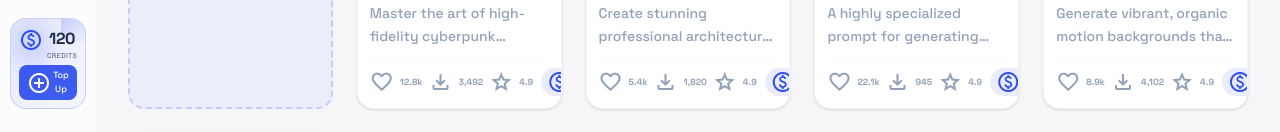
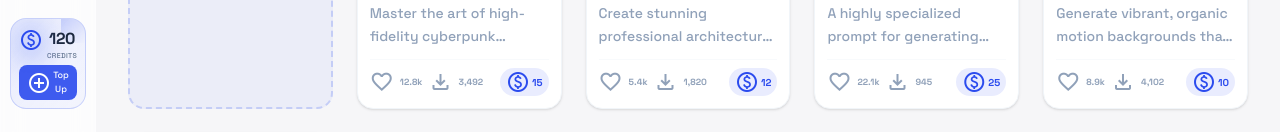
Before and after one commit to khushi-1907/PromptMarket-UI, a Next.js app: page /profile in a window 1280 px wide. Shown: the part 642-774 px from the top of the page. Built offline with nearby package versions, Linux system fonts and the light colour scheme; grey boxes are pictures that could not be loaded.

Commit message:
Made some changes

```diff
--- a/src/app/page.tsx
+++ b/src/app/page.tsx
@@ -290,7 +290,7 @@ export default function Home() {
       {/* Desktop Layout: Main Content with Sidebar */}
       <div className="flex flex-1">
         {/* Main Content Area */}
-        <main className="flex-1 overflow-y-auto h-screen custom-scrollbar transition-all duration-300 lg:ml-16">
+        <main className="flex-1 transition-all duration-300 lg:ml-16">
           <div className="w-full px-4 sm:px-6 lg:px-8">
             {/* Mobile Top Navigation */}
             <nav className="lg:hidden sticky top-0 z-50 w-full glass-effect border-b border-white/20 mb-4">
--- a/src/app/post-prompt/page.tsx
+++ b/src/app/post-prompt/page.tsx
@@ -277,7 +277,6 @@ export default function PostPrompt() {
                       <span className="text-xs font-bold text-slate-600">John Doe</span>
                     </div>
                     <div className="flex items-center gap-1 text-xs font-bold text-slate-400">
-                      <span className="material-symbols-outlined text-[16px] text-yellow-500 fill-[1]">star</span>
                       <span className="text-slate-700 text-xs">New</span>
                     </div>
                   </div>
--- a/src/app/profile/page.tsx
+++ b/src/app/profile/page.tsx
@@ -237,8 +237,6 @@ export default function Profile() {
                                                     <span className="text-[6px] xs:text-[7px] sm:text-[9px] font-bold leading-none">{prompt.impact}</span>
                                                     <span className="material-symbols-outlined text-[8px] xs:text-[10px] sm:text-[12px]">download</span>
                                                     <span className="text-[6px] xs:text-[7px] sm:text-[9px] font-bold leading-none">{prompt.sales || '840'}</span>
-                                                    <span className="material-symbols-outlined text-[8px] xs:text-[10px] sm:text-[12px]">star</span>
-                                                    <span className="text-[6px] xs:text-[7px] sm:text-[9px] font-bold leading-none">4.9</span>
                                                 </div>
                                                 <div className="flex items-center gap-0.5 bg-primary/10 px-1.5 py-0.5 rounded-full flex-shrink-0">
                                                     <span className="material-symbols-outlined text-primary text-[8px] xs:text-[9px] sm:text-[11px] fill-[1]">monetization_on</span>
--- a/src/app/prompt/[id]/page.tsx
+++ b/src/app/prompt/[id]/page.tsx
@@ -61,8 +61,7 @@ export default function PromptDetails() {
                                         {prompt.category.split(' • ')[0]}
                                     </div>
                                     <div className="flex items-center gap-1.5 text-sm font-bold text-slate-500">
-                                        <span className="material-symbols-outlined text-[18px] text-yellow-500 fill-[1]">star</span>
-                                        <span>4.9 (1.2k Reviews)</span>
+                                        <span>(1.2k Reviews)</span>
                                     </div>
                                 </div>
                             </div>
--- a/src/components/TrendingSidebar.tsx
+++ b/src/components/TrendingSidebar.tsx
@@ -53,8 +53,8 @@ const topCreators = [
 
 export default function TrendingSidebar() {
   return (
-    <div className="w-80 bg-gray-50 border-l border-gray-200 h-screen overflow-y-auto hidden xl:block">
-      <div className="sticky top-0 bg-gray-50 border-b border-gray-200 px-6 py-4 z-10">
+    <div className="w-80 bg-gray-50 border-l border-gray-200 hidden xl:block">
+      <div className="bg-gray-50 border-b border-gray-200 px-6 py-4">
         <h2 className="text-lg font-semibold text-gray-900">Discover</h2>
         <p className="text-sm text-gray-600">Trending prompts & creators</p>
       </div>
```
